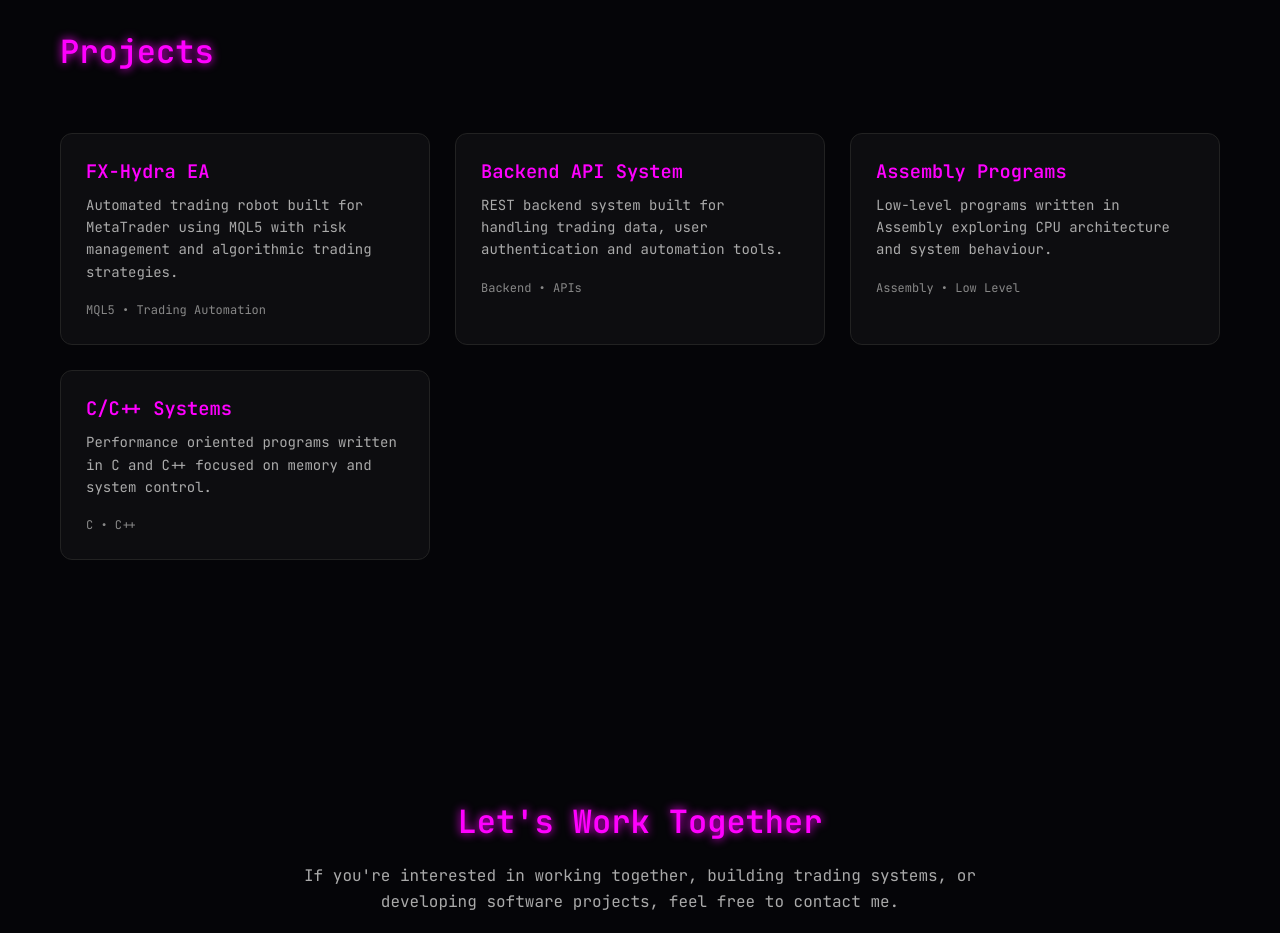
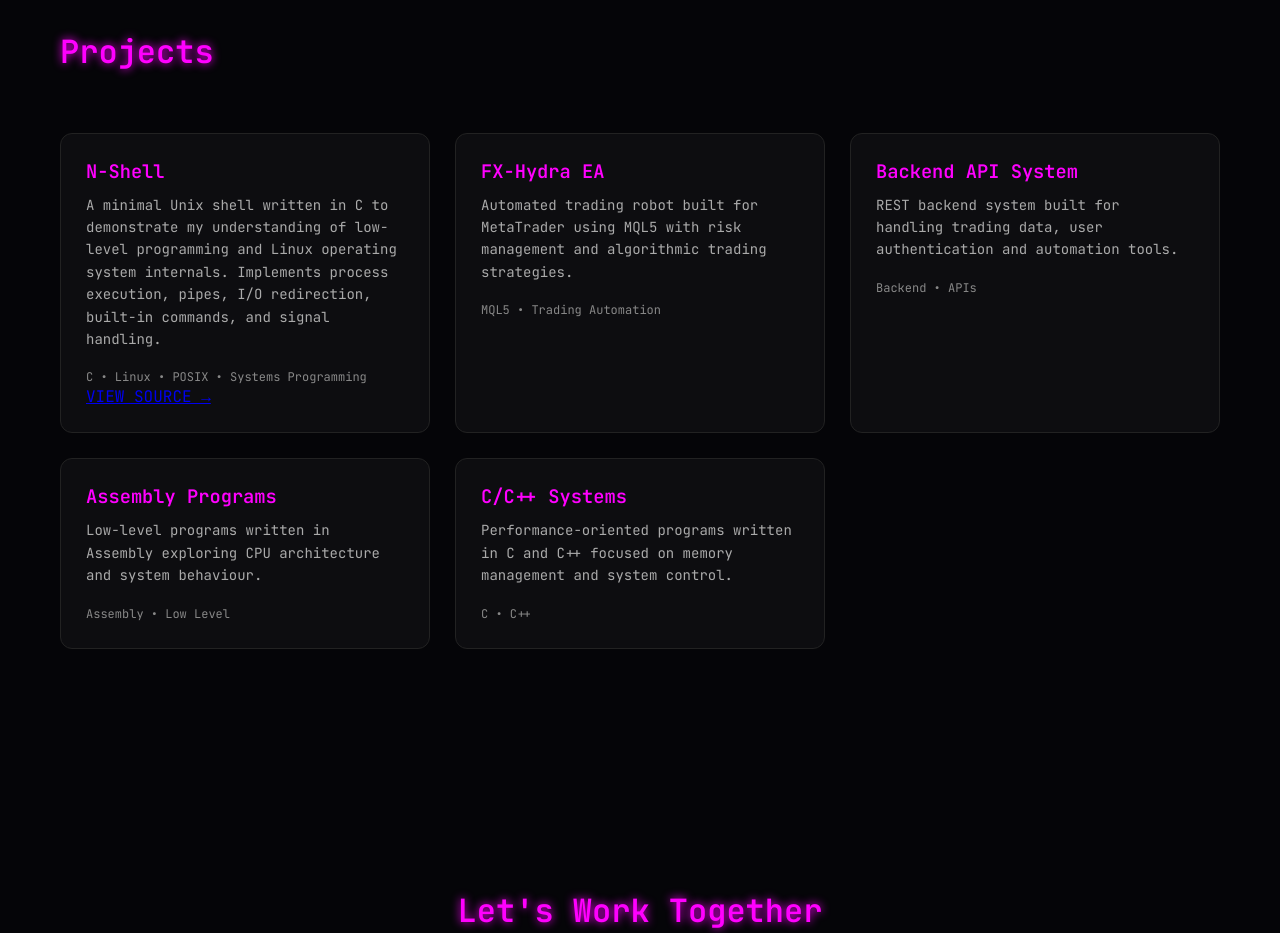
Before and after one commit to 1hellb9y/MyPortofolio-mvp-version, a plain HTML site: page index.html in a window 1280 px wide. Shown: the part 1500-2433 px from the top of the page. Drawn offline with Linux system fonts and the light colour scheme.

Commit message:
Add files via upload

```diff
--- a/index.html
+++ b/index.html
@@ -205,42 +205,103 @@ trading systems for financial markets.
 
 <div class="projects-grid">
 
+    <!-- N-SHELL -->
     <div class="project-card reveal">
+
+        <h3>N-Shell</h3>
+
+        <p>
+            A minimal Unix shell written in C to demonstrate my understanding
+            of low-level programming and Linux operating system internals.
+            Implements process execution, pipes, I/O redirection, built-in
+            commands, and signal handling.
+        </p>
+
+        <span class="tech">
+            C • Linux • POSIX • Systems Programming
+        </span>
+
+        <div class="project-links">
+
+            <a
+                href="https://github.com/1hellb9y/N_SHELL/"
+                target="_blank"
+                rel="noopener noreferrer"
+                class="project-link"
+            >
+                VIEW SOURCE →
+            </a>
+
+        </div>
+
+    </div>
+
+
+    <!-- FX HYDRA -->
+    <div class="project-card reveal">
+
         <h3>FX-Hydra EA</h3>
+
         <p>
             Automated trading robot built for MetaTrader using MQL5 with
             risk management and algorithmic trading strategies.
         </p>
-<span class="tech">MQL5 • Trading Automation</span>
+
+        <span class="tech">
+            MQL5 • Trading Automation
+        </span>
+
     </div>
 
 
+    <!-- BACKEND -->
+    <div class="project-card reveal">
 
-<div class="project-card">
         <h3>Backend API System</h3>
+
         <p>
             REST backend system built for handling trading data,
             user authentication and automation tools.
         </p>
-<span class="tech">Backend • APIs</span>
+
+        <span class="tech">
+            Backend • APIs
+        </span>
+
     </div>
 
-<div class="project-card">
+
+    <!-- ASSEMBLY -->
+    <div class="project-card reveal">
+
         <h3>Assembly Programs</h3>
+
         <p>
             Low-level programs written in Assembly exploring
             CPU architecture and system behaviour.
         </p>
-<span class="tech">Assembly • Low Level</span>
+
+        <span class="tech">
+            Assembly • Low Level
+        </span>
+
     </div>
 
-<div class="project-card">
+
+    <!-- C/C++ -->
+    <div class="project-card reveal">
+
         <h3>C/C++ Systems</h3>
+
         <p>
-Performance oriented programs written in C and C++
-focused on memory and system control.
+            Performance-oriented programs written in C and C++
+            focused on memory management and system control.
         </p>
-<span class="tech">C • C++</span>
+
+        <span class="tech">
+            C • C++
+        </span>
+
     </div>
 
 </div>
```
Lines whose indentation alone changed are shown as unchanged.
